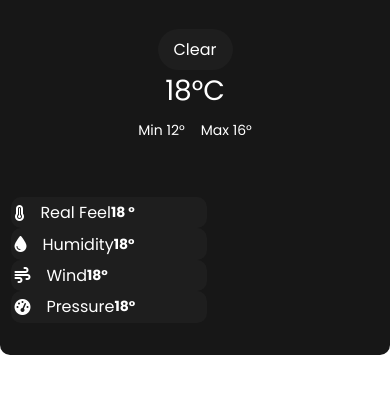
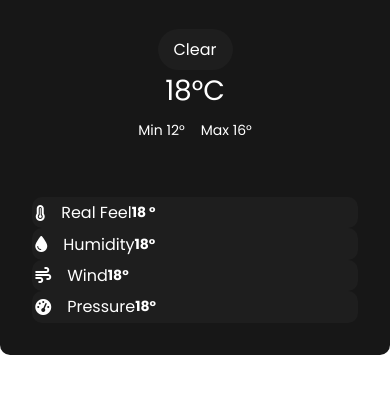
Before and after one commit to Krypto2000/weather_app_by_kryptonian, a plain HTML site: page index.html in a window 390 px wide. Shown: the part 303-696 px from the top of the page. Drawn offline with Linux system fonts and the light colour scheme; no server answers; a web font is replaced by a local one.

Commit message:
third commit

```diff
--- a/style.css
+++ b/style.css
@@ -87,10 +87,10 @@ color: #fff;
  .weather_info{
     display: grid;
     grid-template-columns: repeat(2, 1fr);
-    grid-gap: 1.5rem;
-    width: 60%;
+    grid-gap: 0.2rem;
+    grid-auto-columns: 20px;
     margin-top: 3rem;
-   margin-left: -1.3rem;
+
 }
  .weather_card{
     display: flex;
@@ -119,7 +119,9 @@ color: #fff;
      .weather_info{
       display: block;
 
-
+    }
+    .weather_search i{
+        display: none;
     }
 
 }
```
